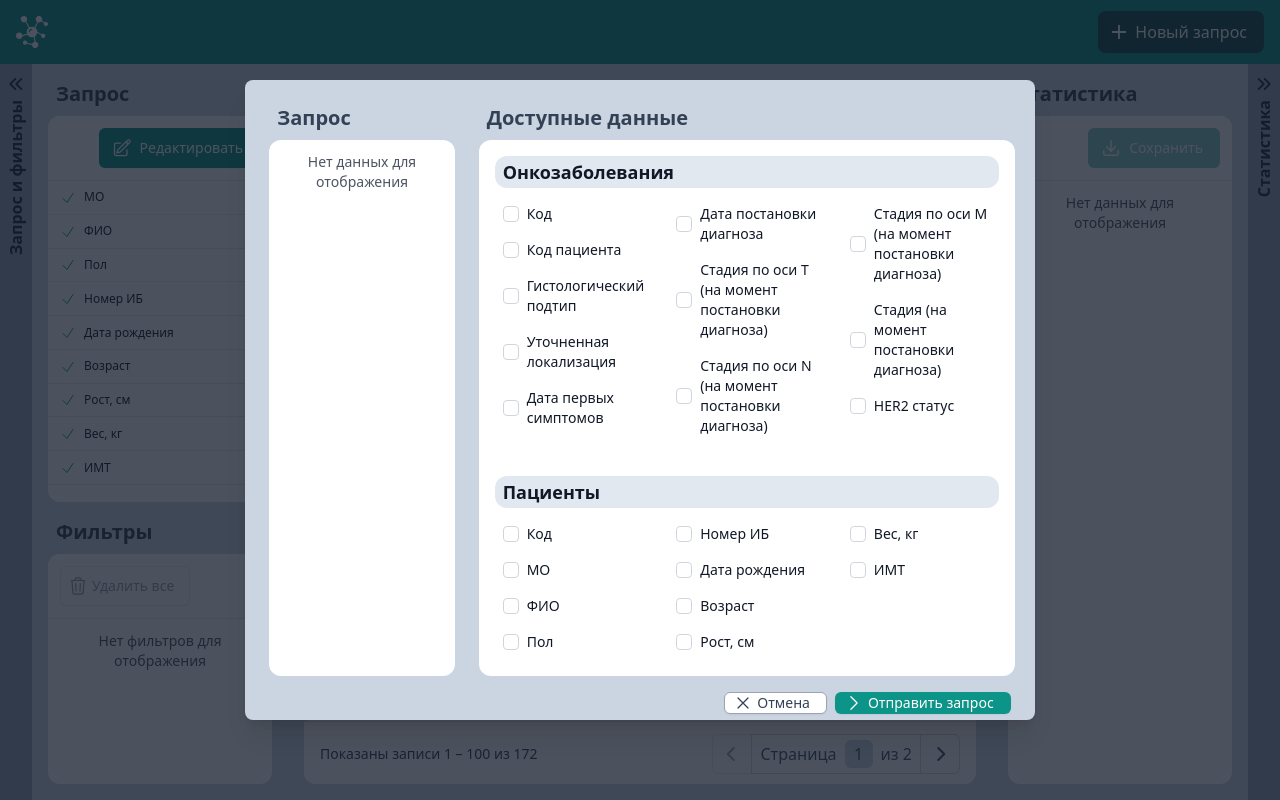
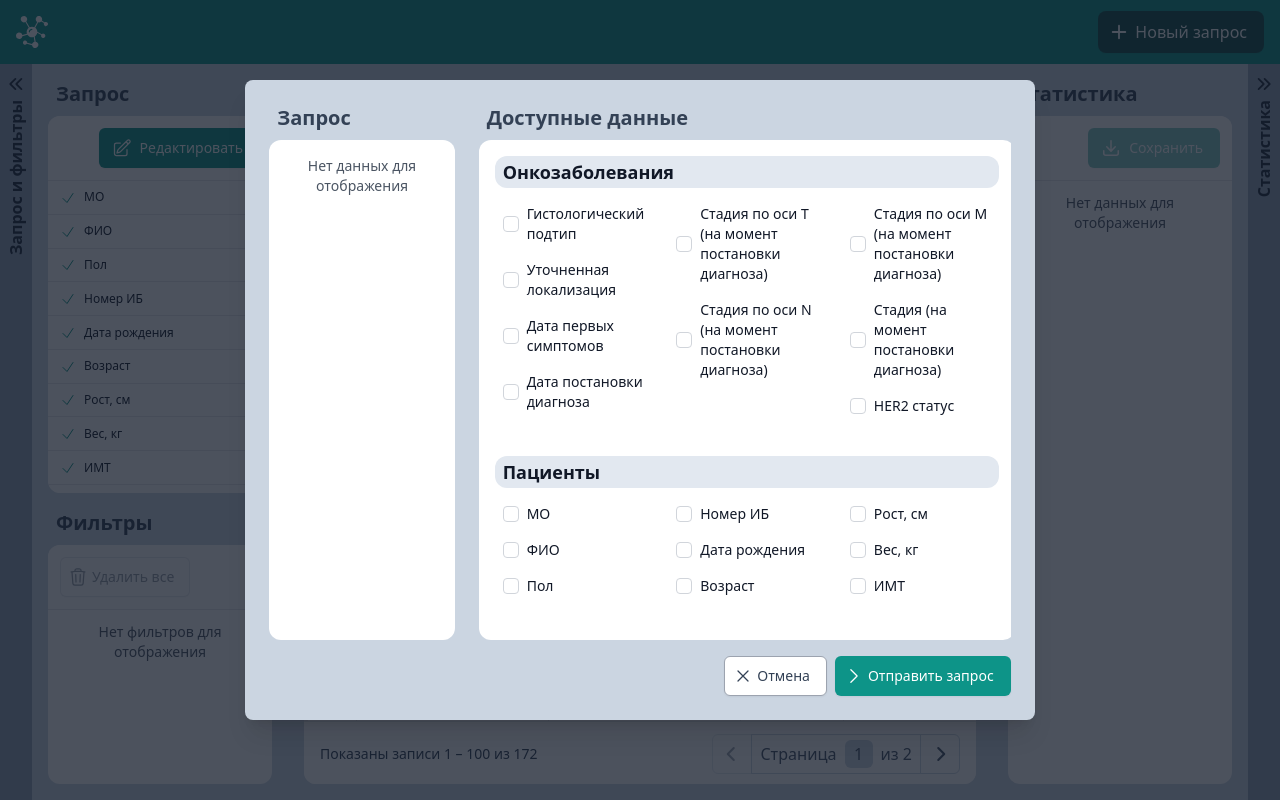
Before and after one commit to gogent01/trial-bi-client, a Vue app: page / in a window 1280 px wide. Both pictures are taken after a click on the button "Новый запрос". Built offline with nearby package versions, Linux system fonts and the light colour scheme.

Commit message:
Added query column list for edit query overlay. Also found out how to make list children respect their parents borders, made changes to query summary list

```diff
--- a/src/App.vue
+++ b/src/App.vue
@@ -44,16 +44,16 @@
       </div>
 
       <div v-if="!queryHidden" class="p-4 basis-1/5 flex-shrink-0 flex-grow-0 flex flex-col">
-        <div class="h-3/5 flex flex-col">
+        <div class="h-3/5 flex flex-col overflow-hidden">
           <div class="ml-2 mb-2 text-slate-700 text-xl font-semibold">
             <p class="text-xl font-semibold">Запрос</p>
           </div>
-          <div class="h-full rounded-xl bg-white overflow-hidden">
+          <div class="h-full flex flex-col bg-white rounded-xl overflow-hidden">
             <query-navbar-top
               :is-query-active="reactiveSchema.length > 0"
               @edit-query="toggleQueryEditOverlayVisibility"
             />
-            <div class="flex justify-center overflow-auto" style="height: calc(100% - 5rem)">
+            <div class="flex-1 flex justify-center rounded-b-xl overflow-auto">
               <query-list
                 v-if="reactiveSchema.length > 0"
                 :schema="reactiveSchema"
@@ -183,10 +183,12 @@
   const database = new Database(123);
   const completeSchema = database.getCompleteSchema();
   const reactiveCompleteSchema = ref<ReactiveTableSchemaInfo>(
-    completeSchema.map((columnInfo) => ({
-      ...columnInfo,
-      selected: false,
-    }))
+    completeSchema
+      .filter((column) => !column.isServiceColumn)
+      .map((columnInfo) => ({
+        ...columnInfo,
+        selected: false,
+      }))
   );
 
   const isQueryEditOverlayVisible = ref(false);
--- a/src/components/QueryEditColumnList.vue
+++ b/src/components/QueryEditColumnList.vue
@@ -0,0 +1,27 @@
+<template>
+  <ul role="list" class="w-full divide-y divide-gray-200">
+    <li
+      v-for="column in props.schema"
+      :key="column.key"
+      class="flex px-3 py-2 bg-white hover:bg-gray-50 cursor-pointer"
+    >
+      <div class="flex flex-1 gap-2 items-center justify-between">
+        <div class="space-y-2 flex-1">
+          <div :class="['flex gap-1 items-center text-gray-900']">
+            <p class="text-sm">{{ column.name }}</p>
+          </div>
+        </div>
+      </div>
+    </li>
+  </ul>
+</template>
+
+<script setup lang="ts">
+  import type { ReactiveTableSchemaInfo } from '@/data/types';
+
+  interface Props {
+    schema: ReactiveTableSchemaInfo;
+  }
+
+  const props = defineProps<Props>();
+</script>
--- a/src/components/QueryEditOverlay.vue
+++ b/src/components/QueryEditOverlay.vue
@@ -28,18 +28,15 @@
               class="relative flex flex-col p-6 transform overflow-hidden rounded-lg bg-slate-300 text-left shadow-xl transition-all w-2/3"
               style="height: 80vh"
             >
-              <div class="h-full flex gap-6">
+              <div class="flex-1 flex gap-6 overflow-hidden">
                 <div class="basis-1/4 flex-shrink-0 flex-grow-0 flex flex-col">
                   <div class="flex mb-2 ml-2 items-center justify-between text-slate-700">
                     <p class="text-xl font-semibold">Запрос</p>
                   </div>
 
-                  <div class="h-full rounded-xl bg-white overflow-hidden">
-                    <div class="relative flex justify-center p-3 overflow-auto">
-                      <div class="w-full">
-                        <p class="text-sm text-gray-600 text-center">Нет данных для отображения</p>
-                      </div>
-                    </div>
+                  <div class="h-full rounded-xl bg-white overflow-auto">
+                    <query-edit-column-list v-if="selectedSchema.length > 0" :schema="selectedSchema" />
+                    <p v-else class="p-4 text-sm text-gray-600 text-center">Нет данных для отображения</p>
                   </div>
                 </div>
 
@@ -49,16 +46,14 @@
                   </div>
 
                   <div class="h-full rounded-xl bg-white overflow-auto">
-                    <div class="relative flex justify-center p-4">
-                      <div class="w-full">
-                        <query-edit-column-select v-if="schema.length > 0" :schema="schema" @change="emitChange" />
-                        <p v-else class="text-sm text-gray-600 text-center">Нет данных для отображения</p>
-                      </div>
+                    <div class="w-full p-4 relative flex justify-center">
+                      <query-edit-column-select v-if="schema.length > 0" :schema="schema" @change="emitChange" />
+                      <p v-else class="text-sm text-gray-600 text-center">Нет данных для отображения</p>
                     </div>
                   </div>
                 </div>
               </div>
-              <div class="mt-4 h-10 flex gap-2 items-center justify-end">
+              <div class="mt-4 basis-10 flex gap-2 items-center justify-end">
                 <button
                   ref="buttonCancel"
                   class="relative px-4 inline-flex items-center h-full rounded-md border border-gray-400 bg-white text-sm font-medium text-slate-700 shadow-sm hover:bg-gray-100"
@@ -84,11 +79,12 @@
 </template>
 
 <script setup lang="ts">
-  import { ref } from 'vue';
+  import { ref, computed } from 'vue';
   import { Dialog, DialogPanel, TransitionChild, TransitionRoot } from '@headlessui/vue';
   import { XMarkIcon, ChevronRightIcon } from '@heroicons/vue/24/outline';
   import type { ReactiveTableSchemaInfo } from '@/data/types';
 
+  import QueryEditColumnList from '@/components/QueryEditColumnList.vue';
   import QueryEditColumnSelect from '@/components/QueryEditColumnSelect.vue';
 
   const buttonCancel = ref(null);
@@ -100,6 +96,8 @@
   const props = defineProps<Props>();
   const emit = defineEmits(['change', 'sendQuery', 'close']);
 
+  const selectedSchema = computed(() => props.schema.filter((column) => column.selected));
+
   function emitChange(at: { originKey: string; columnKey: string }) {
     emit('change', at);
   }
--- a/src/data/Database.ts
+++ b/src/data/Database.ts
@@ -16,7 +16,12 @@ export class Database {
     return this.models.reduce((columns: TableSchemaInfo, model: Model) => {
       return columns.concat(
         model.schema.map((column: TableColumn) => {
-          return { origin: { key: model.key, name: model.name }, key: column.key, name: column.name };
+          return {
+            origin: { key: model.key, name: model.name },
+            key: column.key,
+            name: column.name,
+            isServiceColumn: column.primaryKey || column.belongsTo,
+          };
         })
       );
     }, []);
--- a/src/data/types.ts
+++ b/src/data/types.ts
@@ -7,6 +7,7 @@ export type TableColumnInfo = {
   };
   key: string;
   name: string;
+  isServiceColumn: boolean;
 };
 export type TableColumn = {
   key: string;
```
